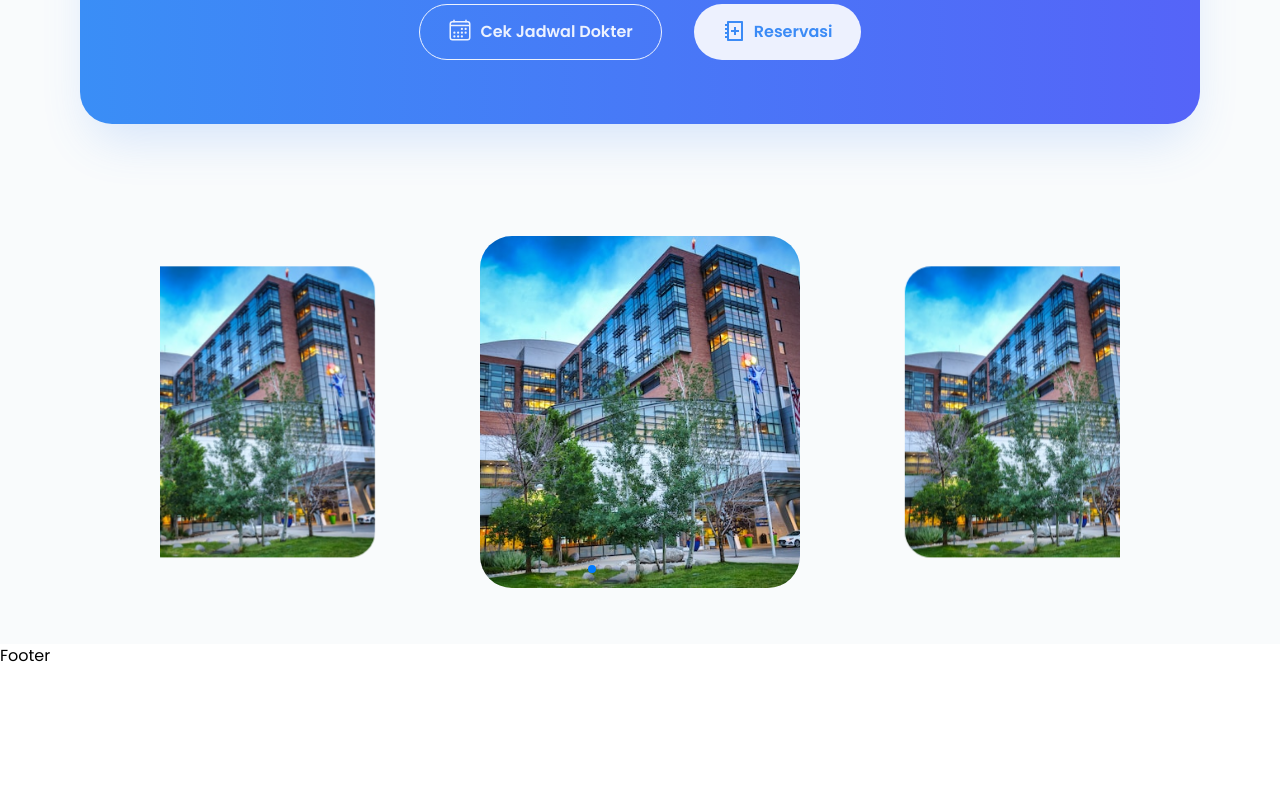
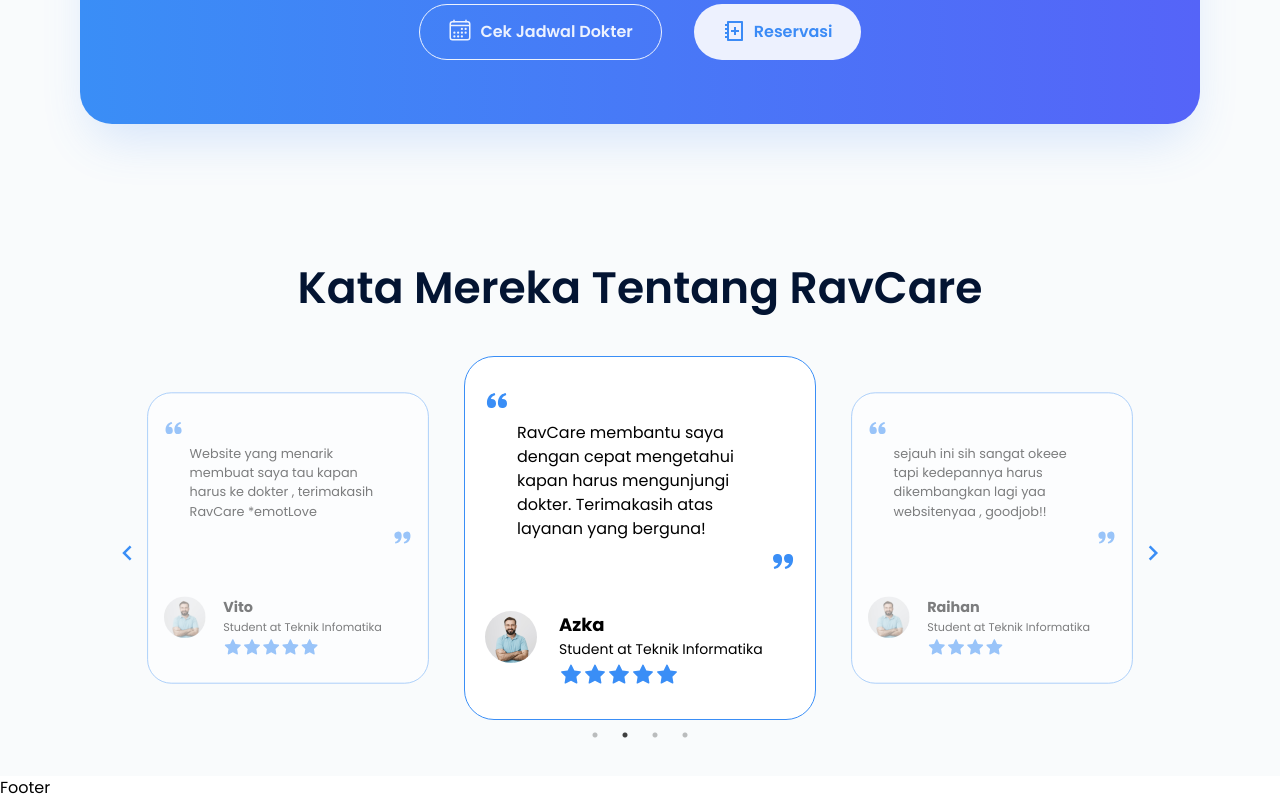
Before and after one commit to zildjianvitoo/ravcare-fe, a Next.js app: page / in a window 1280 px wide. Shown: the part 3586-4386 px from the top of the page. Before the commit the page ends 4254 px from the top, so only its background shows below. Built offline with nearby package versions, Linux system fonts and the light colour scheme.

Commit message:
feat: make testimonial section on landing page

```diff
--- /dev/null
+++ b/components/Card/TestimonialCard.jsx
@@ -0,0 +1,44 @@
+import Image from "next/image";
+import React from "react";
+import { BiSolidQuoteAltLeft, BiSolidQuoteAltRight } from "react-icons/bi";
+import { AiFillStar } from "react-icons/ai";
+
+export default function TestimonialCard({ testi, index, testiIndex }) {
+  const rating = [];
+
+  for (let i = 0; i < testi.rating; i++) {
+    rating.push(
+      <AiFillStar key={i} className="text-2xl text-primary-ravcare" />
+    );
+  }
+
+  return (
+    <div
+      className={`min-h-[400px] w-full xs:min-h-[300px] md:min-h-[308px] lg:min-h-[364px] flex flex-col justify-between bg-[#ffffff] rounded-[30px] border border-primary-ravcare py-8 px-5 duration-300 ${
+        index === testiIndex
+          ? "scale-100 opacity-100"
+          : "scale-75 lg:scale-[0.8] opacity-50"
+      }`}
+    >
+      <div className="relative p-2">
+        <BiSolidQuoteAltLeft className="absolute top-0 left-0 text-2xl text-primary-ravcare" />
+        <BiSolidQuoteAltRight className="absolute bottom-0 right-0 text-2xl text-primary-ravcare" />
+        <p className="mt-6 mb-3 lg:m-6 ">{testi.review}</p>
+      </div>
+      <div className="flex gap-3 mt-5">
+        <div className="relative rounded-full xxs:w-1/5">
+          <img
+            className="rounded-full"
+            src={testi.profilePic}
+            alt={`Profile Picture ${testi.name}`}
+          />
+        </div>
+        <div>
+          <h4 className="text-lg font-bold">{testi.name}</h4>
+          <p className="text-sm">{testi.job}</p>
+          <span className="flex mt-1">{rating}</span>
+        </div>
+      </div>
+    </div>
+  );
+}
--- a/components/LandingPage/Jumbotron.jsx
+++ b/components/LandingPage/Jumbotron.jsx
@@ -29,6 +29,7 @@
                 alt="Jumbotron Image"
                 width={530}
                 height={610}
+                priority={true}
               />
             </figure>
             <figure className="absolute bottom-4">
--- a/components/LandingPage/Testimonial.jsx
+++ b/components/LandingPage/Testimonial.jsx
@@ -3,10 +3,13 @@
 
 export default function Testimonial() {
   return (
-    <section className="py-14">
+    <section className="mt-8 py-14">
       <div className="container">
-        <div className="max-w-[60rem] mx-auto">
-          {" "}
+        <div className="max-w-[66rem] flex flex-col justify-center gap-12  mx-auto">
+          <h3 className="font-semibold text-center text-2xl sm:text-3xl md:text-4xl lg:text-[44px] text-[#031432] ">
+            {" "}
+            Kata Mereka Tentang RavCare
+          </h3>
           <TestimoniSwipe />
         </div>
       </div>
--- a/components/Navbar/Navbar.jsx
+++ b/components/Navbar/Navbar.jsx
@@ -2,10 +2,11 @@
 import Link from "next/link";
 import { useRouter } from "next/router";
 import { BiMenu } from "react-icons/bi";
-import React, { useEffect, useRef } from "react";
+import React, { useEffect, useRef, useState } from "react";
 import { sora } from "@/public/fonts";
 import { PiStethoscopeDuotone } from "react-icons/pi";
 import Button from "../Button/Button";
+import { GrClose } from "react-icons/gr";
 
 const navLinks = [
   {
@@ -79,6 +80,8 @@
           </div>
           <div className="navigation" ref={menuRef} onClick={toggleMenu}>
             <ul className="flex items-center menu gap-[2.7rem]">
+              <GrClose className="absolute block text-2xl top-9 right-7 lg:hidden" />
+
               <Link href={"/register"} className="block lg:hidden">
                 <Button>Register Pasien</Button>
               </Link>
--- a/components/Swiper/TestimoniSwipe.jsx
+++ b/components/Swiper/TestimoniSwipe.jsx
@@ -1,97 +1,74 @@
-import React from "react";
-import { Swiper, SwiperSlide } from "swiper/react";
-
-import "swiper/css";
-import "swiper/css/effect-coverflow";
-import "swiper/css/pagination";
-import "swiper/css/navigation";
-
-import slide_image_1 from "../../public/assets/images/LandingPage/facility.png";
-import slide_image_2 from "../../public/assets/images/LandingPage/facility.png";
-import slide_image_3 from "../../public/assets/images/LandingPage/facility.png";
-import slide_image_4 from "../../public/assets/images/LandingPage/facility.png";
-import slide_image_5 from "../../public/assets/images/LandingPage/facility.png";
-import slide_image_6 from "../../public/assets/images/LandingPage/facility.png";
-import slide_image_7 from "../../public/assets/images/LandingPage/facility.png";
+import React, { useEffect, useState } from "react";
+import "slick-carousel/slick/slick.css";
+import "slick-carousel/slick/slick-theme.css";
+import Slider from "react-slick";
 
 import { EffectCoverflow, Pagination, Navigation } from "swiper/modules";
+import useBreakpoint from "@/hooks/useBreakPoint";
+import { testimoniList } from "@/utils/constant/testimoniList";
+import TestimonialCard from "../Card/TestimonialCard";
+import { MdOutlineNavigateNext, MdOutlineNavigateBefore } from "react-icons/md";
 
 export default function TestimoniSwipe() {
+  const [testiIndex, setTestiIndex] = useState(0);
+  // const breakPoint = useBreakpoint();
+
+  const settings = {
+    dots: true,
+    autoplay: true,
+    autoplaySpeed: 3000,
+    infinite: true,
+    lazyLoad: true,
+    speed: 500,
+    slidesToShow: 3,
+    swipeToSlide: true,
+    focusOnSelect: true,
+    centerMode: true,
+    centerPadding: "0",
+    class: "flex justify-center",
+    nextArrow: <NextArrow />,
+    prevArrow: <PrevArrow />,
+    beforeChange: (current, next) => setTestiIndex(next),
+    responsive: [
+      {
+        breakpoint: 768,
+        settings: {
+          slidesToShow: 1,
+          centerMode: true,
+          centerPadding: "30px",
+        },
+      },
+    ],
+  };
+
   return (
-    <Swiper
-      effect={"coverflow"}
-      grabCursor={true}
-      centeredSlides={true}
-      loop={true}
-      slidesPerView={2}
-      coverflowEffect={{
-        rotate: 0,
-        stretch: 0,
-        depth: 100,
-        modifier: 2.5,
-      }}
-      pagination={{ el: ".swiper-pagination", clickable: true }}
-      navigation={{
-        nextEl: ".swiper-button-next",
-        prevEl: ".swiper-button-prev",
-        clickable: true,
-      }}
-      modules={[EffectCoverflow, Pagination, Navigation]}
-      className="mx-auto swiper_container"
-    >
-      <SwiperSlide>
-        <img
-          src={"/assets/images/LandingPage/hospital.jpg"}
-          alt="slide_image "
-          className="m-auto"
+    <Slider className="flex justify-center gap-4" {...settings}>
+      {testimoniList.map((testi, index) => (
+        <TestimonialCard
+          key={index}
+          testi={testi}
+          index={index}
+          testiIndex={testiIndex}
         />
-      </SwiperSlide>
-      <SwiperSlide>
-        <img
-          src={"/assets/images/LandingPage/hospital.jpg"}
-          alt="slide_image"
-        />
-      </SwiperSlide>
-      <SwiperSlide>
-        <img
-          src={"/assets/images/LandingPage/hospital.jpg"}
-          alt="slide_image"
-        />
-      </SwiperSlide>
-      <SwiperSlide>
-        <img
-          src={"/assets/images/LandingPage/hospital.jpg"}
-          alt="slide_image"
-        />
-      </SwiperSlide>
-      <SwiperSlide>
-        <img
-          src={"/assets/images/LandingPage/hospital.jpg"}
-          alt="slide_image"
-        />
-      </SwiperSlide>
-      <SwiperSlide>
-        <img
-          src={"/assets/images/LandingPage/hospital.jpg"}
-          alt="slide_image"
-        />
-      </SwiperSlide>
-      <SwiperSlide>
-        <img
-          src={"/assets/images/LandingPage/hospital.jpg"}
-          alt="slide_image"
-        />
-      </SwiperSlide>
-
-      <div className="slider-controler">
-        <div className="swiper-button-prev slider-arrow">
-          <ion-icon name="arrow-back-outline"></ion-icon>
-        </div>
-        <div className="swiper-button-next slider-arrow">
-          <ion-icon name="arrow-forward-outline"></ion-icon>
-        </div>
-        <div className="swiper-pagination"></div>
-      </div>
-    </Swiper>
+      ))}
+    </Slider>
   );
 }
+
+const NextArrow = ({ onClick }) => {
+  return (
+    <MdOutlineNavigateNext
+      className="absolute right-0 z-10 text-3xl duration-300 cursor-pointer text-primary-ravcare text-secondary-color active:scale-75 top-1/2"
+      onClick={onClick}
+    />
+  );
+};
+
+const PrevArrow = ({ onClick }) => {
+  return (
+    <MdOutlineNavigateBefore
+      className="absolute left-0 z-10 text-3xl duration-300 cursor-pointer text-primary-ravcare text-secondary-color active:scale-75 top-1/2"
+      onClick={onClick}
+    />
+  );
+};
--- /dev/null
+++ b/hooks/useBreakPoint.jsx
@@ -0,0 +1,35 @@
+import { useState, useEffect, useMemo } from "react";
+
+const useBreakpoint = () => {
+  const [windowWidth, setWindowWidth] = useState(0);
+
+  useEffect(() => {
+    const handleResize = () => {
+      setWindowWidth(window.innerWidth);
+    };
+
+    handleResize();
+
+    window.addEventListener("resize", handleResize);
+
+    return () => {
+      window.removeEventListener("resize", handleResize);
+    };
+  }, []);
+
+  const breakpoint = useMemo(() => {
+    if (windowWidth < 640) {
+      return "sm";
+    } else if (windowWidth < 768) {
+      return "md";
+    } else if (windowWidth < 1024) {
+      return "lg";
+    } else {
+      return "xl";
+    }
+  }, [windowWidth]);
+
+  return breakpoint;
+};
+
+export default useBreakpoint;
--- a/package.json
+++ b/package.json
@@ -19,8 +19,10 @@
     "react": "18.2.0",
     "react-dom": "18.2.0",
     "react-icons": "^4.10.1",
+    "react-slick": "^0.29.0",
     "react-spinners": "^0.13.8",
     "react-toastify": "^9.1.3",
+    "slick-carousel": "^1.8.1",
     "swiper": "^10.2.0",
     "tailwind-merge": "^1.14.0",
     "tailwindcss": "3.3.3"
--- a/styles/globals.css
+++ b/styles/globals.css
@@ -92,29 +92,6 @@
   }
 }
 
-.swiper_container {
-  height: 22rem;
-  padding: 2rem 0;
+.slick-dots li button:before {
+  color: orange;
 }
-
-.swiper-slide {
-  width: 20rem;
-  height: 12rem;
-}
-
-.swiper-slide img {
-  width: 20rem;
-  height: 22rem;
-  border-radius: 2rem;
-  object-fit: cover;
-  margin: 0 auto;
-}
-
-.swiper-slide-shadow-left,
-.swiper-slide-shadow-right {
-  display: none;
-}
-
-.slider-controler .slider-arrow::after {
-  content: "";
-}
--- /dev/null
+++ b/utils/constant/testimoniList.js
@@ -0,0 +1,38 @@
+export const testimoniList = [
+  {
+    id: 0,
+    name: "Vito",
+    profilePic: "/assets/images/patient-avatar.png",
+    job: "Student at Teknik Infomatika",
+    rating: 5,
+    review:
+      "Website yang menarik membuat saya tau kapan harus ke dokter , terimakasih RavCare *emotLove",
+  },
+  {
+    id: 1,
+    name: "Azka",
+    profilePic: "/assets/images/patient-avatar.png",
+    job: "Student at Teknik Informatika",
+    rating: 5,
+    review:
+      "RavCare membantu saya dengan cepat mengetahui kapan harus mengunjungi dokter. Terimakasih atas layanan yang berguna!",
+  },
+  {
+    id: 2,
+    name: "Raihan",
+    profilePic: "/assets/images/patient-avatar.png",
+    job: "Student at Teknik Informatika",
+    rating: 4,
+    review:
+      "sejauh ini sih sangat okeee tapi kedepannya harus dikembangkan lagi yaa websitenyaa , goodjob!!",
+  },
+  {
+    id: 3,
+    name: "Zildjian",
+    profilePic: "/assets/images/patient-avatar.png",
+    job: "Student at Teknik Informatika",
+    rating: 5,
+    review:
+      "Website RavCare sangat membantu saya mengatur janji dengan dokter secara efisien. Terimakasih atas kemudahannya!",
+  },
+];
```
Also changed, not shown: components/LandingPage/CTA.jsx (+5 -5 lines), 1 other file (tests, documents, lock files or other folders).
